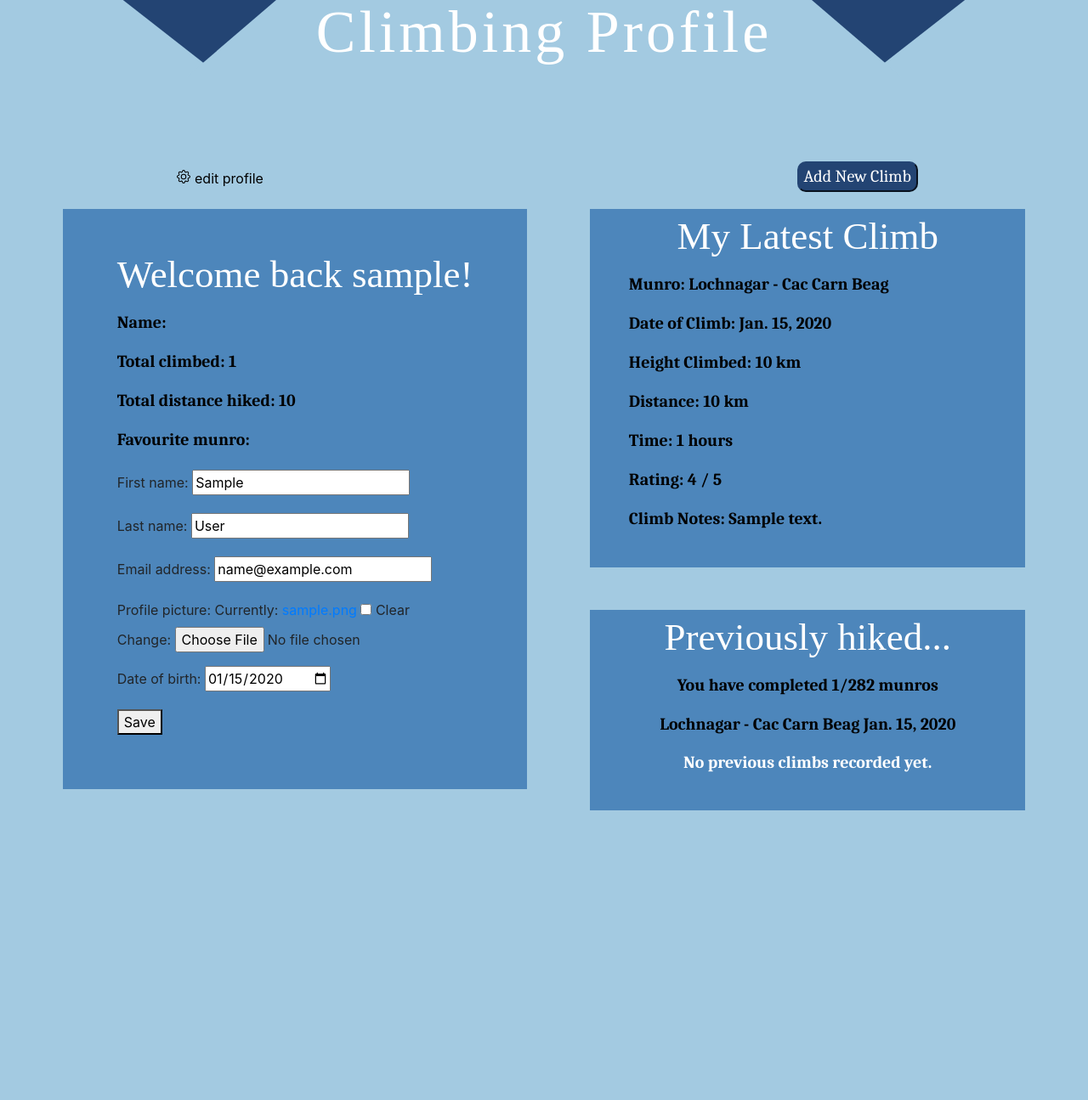
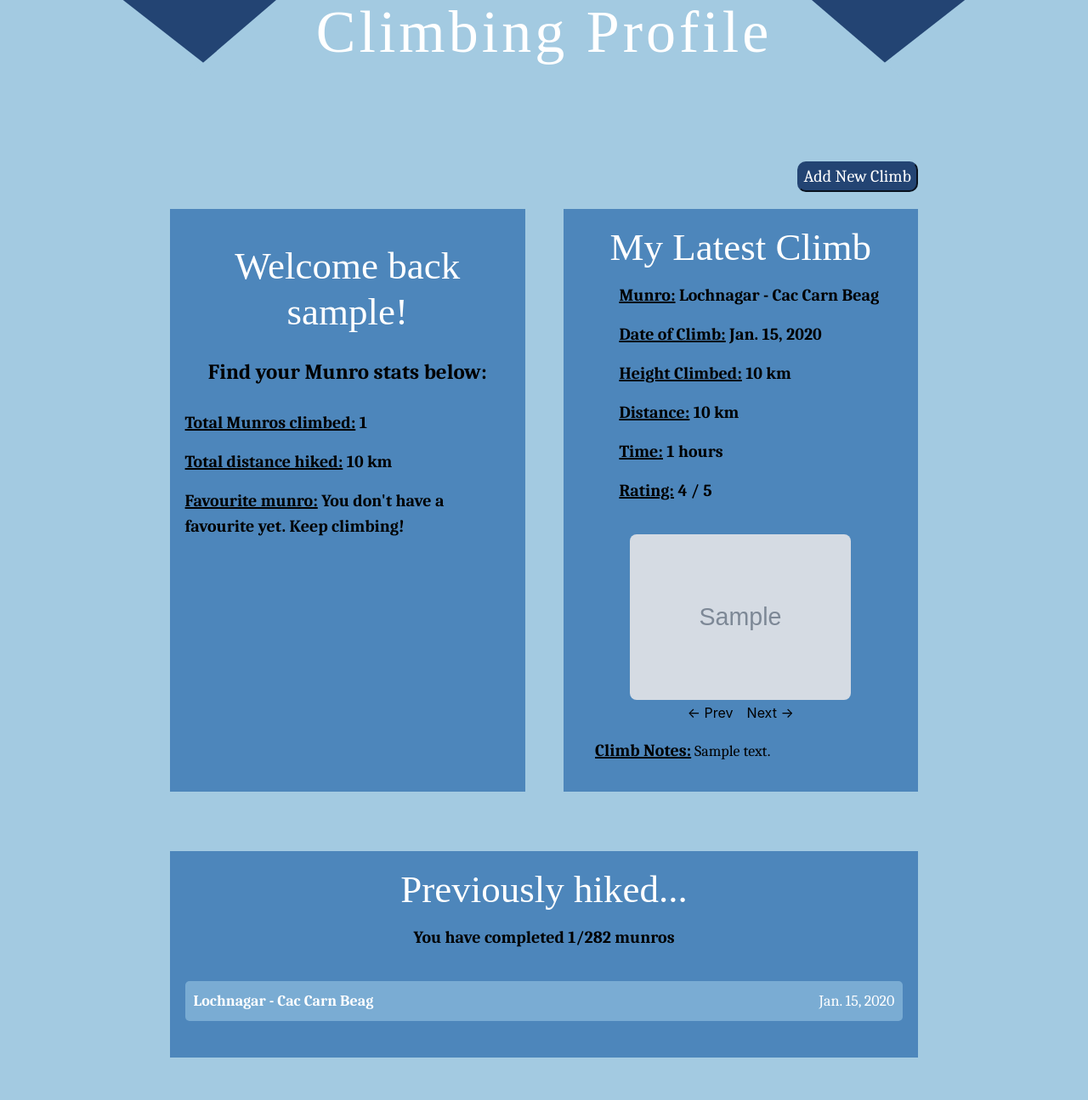
Before and after one commit to nrose19/the_munro_bag, a Django app: page /profile/ in a window 1280 px wide; the page is wider, and only the part inside the window is pictured. Shown: the part 340-1635 px from the top of that part at 85% size. Before the commit the page ends 1294 px from the top of that part, so only its background shows below. Run offline with Django 3.2, Linux system fonts and the light colour scheme; a user stored in the database is signed in; data comes from the database, SQL or seed files in the repository; tables that the repository leaves empty hold one stand-in row (values such as "Sample post"); grey boxes marked "Sample" are stand-in pictures; some libraries are stand-ins or nearby versions; some web fonts are replaced.

Commit message:
profile page layout adjusted, images implemented for latest climb, highlighted munro's name after they've been climbed, other small changes

```diff
--- a/munro_app/views.py
+++ b/munro_app/views.py
@@ -8,11 +8,14 @@ from munro_app.models import Munro, ClimbRecord, Photo, UserProfile, UserFavouri
 from munro_app.forms import UserForm, UserProfileForm, UserEditForm, ClimbRecordForm
 
 def index(request):
-    top_munros = Munro.objects.order_by('-height')[:10]
+    top_munros = Munro.objects.order_by('-height')[:15]
     latest_climb = None
+    latest_climb_photos = []
 
     if request.user.is_authenticated:
         latest_climb = ClimbRecord.objects.filter(user=request.user).order_by('-climb_date', '-created_at').first()
+        if latest_climb:
+            latest_climb_photos = latest_climb.photos.all()
 
     search_query = request.GET.get('search', '')
     if search_query:
@@ -22,6 +25,7 @@ def index(request):
     context = {
         'top_munros': top_munros,
         'latest_climb': latest_climb,
+        'latest_climb_photos': latest_climb_photos,
     }
 
     print(top_munros)
@@ -207,11 +211,18 @@ def munro_list(request):
 
     regions = Munro.objects.values_list('region', flat=True).distinct().order_by('region')
 
+    climbed_ids = set()
+    if request.user.is_authenticated:
+        climbed_ids = set(
+            ClimbRecord.objects.filter(user=request.user).values_list('munro_id',flat=True)
+        )
+
     return render(request, 'munro/munro_list.html', {
         'munros': munros,
         'regions': regions,
         'search_query': search_query,
         'region_filter': region_filter,
+        'climbed_ids': climbed_ids,
     })
 
 @login_required
--- a/munrobag/urls.py
+++ b/munrobag/urls.py
@@ -17,6 +17,8 @@ from django.contrib import admin
 from django.urls import path, include, reverse
 from registration.backends.simple.views import RegistrationView
 from munro_app import views
+from django.conf.urls.static import static
+from django.conf import settings
 
 app_name = 'munro_app'
 
@@ -36,4 +38,4 @@ urlpatterns = [
         MyRegistrationView.as_view(),
         name='registration_register'),
     path('accounts/', include('registration.backends.simple.urls')),
-]
+] + static(settings.MEDIA_URL, document_root=settings.MEDIA_ROOT)
--- a/static/css/styles.css
+++ b/static/css/styles.css
@@ -52,8 +52,9 @@ main {
 }
 
 .profile-info {
-    padding: 5%;
-    padding-top: 50px;
+    padding: 2%;
+    padding-top: 40px;
+    margin-bottom: 50px;
 }
 
 .profile-body{
@@ -83,8 +84,8 @@ main {
 
 .add-climb {
     display: flex;
-    justify-content: flex-end;
-    padding-bottom: 20px;
+    flex-direction: column;
+    align-items: flex-end;
 }
 
 .climb-btn {
@@ -111,7 +112,7 @@ main {
     top: 50%;
     transform: translate(-50%, -50%);
     width: 60%;
-    max-height: 90vh; /* Limit height to 90% of viewport */
+    max-height: 75vh; /* Limit height to 90% of viewport */
     overflow-y: auto; /* Enable scrolling if content exceeds height */
     background-color: var(--blue);
     border-radius: 10px;
@@ -423,11 +424,38 @@ h2 {
 }
 
 .box-multiple {
+    display: flex;
     flex-direction: column;
     justify-content: space-evenly;
-    padding: 5%;
-    padding-top: 5px;
+    padding: 2%;
+    margin-top: 0;
     margin-bottom: 50px;
+}
+
+/* styling for latest climb photos */
+.display-photo{
+    display: flex;
+    flex: 1;
+    position: relative;
+    align-items: center;
+    justify-content: center;
+    min-height: 200px;
+    margin-top: 20px;
+}
+
+.climb-img{
+    max-width: 260px;
+    max-height: 260px;
+    object-fit: cover;
+    border-radius: 8px;
+}
+
+.carousel-photo {
+    display: block;
+}
+
+.carousel-hidden {
+    display: none;
 }
 
 /* styling navigation menu */
@@ -528,6 +556,7 @@ h2 {
 }
 
 .top-munro {
+    display: flex;
     font-family: var(--main-font);
     font-size: 22px;
     color: white;
@@ -645,6 +674,7 @@ h2 {
     flex-wrap: wrap;
     list-style: none;
     padding-left: 0;
+    margin-top: 50px;
 }
 
 .region-box li {
@@ -691,12 +721,14 @@ h2 {
     white-space: nowrap;
 }
 
+.climbed-munro{
+    color: #44D62C;
+}
+
 /* makes it move */
 .individual-region:hover {
     transform: translateY(-5px);
 }
-
-
 
 
 
--- a/static/js/main_script.js
+++ b/static/js/main_script.js
@@ -65,7 +65,6 @@ window.addEventListener('DOMContentLoaded', () => {
     navColour();
 
 
-
     //add climb modal information
     var modal = document.getElementById("addClimb");
     var navModal = document.getElementById("menuLinks");
@@ -130,4 +129,16 @@ window.addEventListener('DOMContentLoaded', () => {
             document.body.classList.remove("modal-open");
         }
     }
+
+
+    //latest climb photos
+    let currentPhoto = 0;
+    const photos = document.querySelectorAll('.carousel-photo');
+
+    function changePhoto(direction){
+        photos[currentPhoto].style.display = 'none';
+        currentPhoto = (currentPhoto + direction + photos.length) % photos.length;
+        photos[currentPhoto].style.display = 'block';
+    }
+
 });
--- a/templates/munro/munro_list.html
+++ b/templates/munro/munro_list.html
@@ -51,9 +51,9 @@
                         <div class="long-text">
                             {% for m in region.list %}
                                 <div class="munro-row">
-                                    <span class="munro-left">{{ m.name }}</span>
+                                    <span class="munro-left {% if m.id in climbed_ids %}climbed-munro{% endif %}">{{ m.name }}</span>
                                     <span class="munro-dots"></span>
-                                    <span class="munro-right">{{ m.height }} m</span>
+                                    <span class="munro-right {% if m.id in climbed_ids %}climbed-munro{% endif %}">{{ m.height }} m</span>
                                 </div>
                             {% endfor %}
                         </div>
--- a/templates/munro/user_profile.html
+++ b/templates/munro/user_profile.html
@@ -13,7 +13,7 @@
         <div class="base-triangle mtn-right"></div>
     </div>
     <div class="mountains profile-body">
-        <div class="edit-profile">
+        <!-- <div class="edit-profile">
            <button class="edit-btn">
                 <svg xmlns="http://www.w3.org/2000/svg" width="16" height="16" fill="currentColor" class="bi bi-gear" viewBox="0 0 16 16">
                     <path d="M8 4.754a3.246 3.246 0 1 0 0 6.492 3.246 3.246 0 0 0 0-6.492M5.754 8a2.246 2.246 0 1 1 4.492 0 2.246 2.246 0 0 1-4.492 0"/>
@@ -21,10 +21,8 @@
                 </svg>
                 <p style="margin-left: 5px;">edit profile</p>
             </button>
-            <div class="add-climb">
-                <button id="modalBtn" class="climb-btn">Add New Climb</button>
-            </div>
-        </div>
+
+        </div> -->
 
             <!-- Add Climb Modal  -->
              <div id="addClimb" class="modal" {% if climb_modal_open %}style="display: block;"{% endif %}>
@@ -74,7 +72,7 @@
                         <div class="form-row">
                             <label class="form-label">Total meters climbed:</label>
                             <div class="form-input-container inline-input">
-                                {{ form.total_meters_climbed }} <span class="unit">km</span>
+                                {{ form.total_meters_climbed }} <span class="unit">m</span>
                             </div>
                         </div>
 
@@ -143,67 +141,87 @@
                     </form>
                 </div>
              </div>
+                <div style="display: flex; flex-direction: column; gap: 20px; padding-left: 200px; padding-right: 200px;">
 
-        <div class="flex-container">
-            <div class="profile-info" style="background-color: #4D86BB;">
-                <h2>Welcome back {{ user.username }}!</h2>
-
-
-                <div class="basic-text" style="text-align: left !important;">
-                    <p>Name: </p>
-                    <p>Total climbed: {{ total_climbed }}</p>
-                    <p>Total distance hiked: {{ total_distance }}</p>
-                    <p>Favourite munro: </p>
+                        <!-- climb button - activates modal for add climb form -->
+                        <div class='add-climb' style="display: flex; justify-content: flex-end;">
+                            <button id="modalBtn" class="climb-btn">Add New Climb</button>
                         </div>
 
-                <form method="post" enctype="multipart/form-data" style="margin-top: 20px;">
-                    {% csrf_token %}
-                    <input type="hidden" name="profile_submit" value="1">
-                    {{ user_form.as_p }}
-                    {{ profile_form.as_p }}
-                    <button type="submit">Save</button>
-                </form>
+                        <!-- User stat box -->
+                        <div style="display: flex; flex-direction: row; gap: 45px;">
+
+                            <div class="profile-info" style="background-color: #4D86BB; flex: 1;">
+                                <h2>Welcome back {{ user.username }}!</h2>
+                                <div class="basic-text" style="text-align: left !important; padding-top: 10px;">
+                                    <p style="text-align: center !important; font-size: 25px;">Find your Munro stats below:</p>
+                                    <div style="padding-top: 10px;">
+                                        <p><u>Total Munros climbed:</u> {{ total_climbed }}</p>
+                                        <p><u>Total distance hiked:</u> {{ total_distance }} km</p>
+                                        <p><u>Favourite munro:</u>
+                                            {% if is_favourite %}
+                                                {{ munro }}
+                                            {% else %}
+                                                You don't have a favourite yet. Keep climbing!
+                                            {% endif %}
+                                        </p>
                                     </div>
-            <div style="width:40%; column-gap: 10%;">
-                <div class="box-multiple" style="background-color: #4D86BB;">
+                                </div>
+                            </div>
+                            <!-- Latest climb box -->
+                            <div class="box-multiple" style="background-color: #4D86BB; flex: 1;">
                                 <h2>My Latest Climb</h2>
                                 {% if latest_climb %}
+                                    <div class="flex-container">
                                         <div class="basic-text" style="text-align: left; margin-left: 20px;">
-                                <p><strong>Munro:</strong> {{ latest_climb.munro.name }}</p>
-                                <p><strong>Date of Climb:</strong> {{ latest_climb.climb_date }}</p>
-                                <p><strong>Height Climbed:</strong> {{ latest_climb.total_meters_climbed }} km</p>
-                                <p><strong>Distance:</strong> {{ latest_climb.total_distance }} km</p>
-                                <p><strong>Time:</strong> {{ latest_climb.completion_time_hours }} hours</p>
-                                <p><strong>Rating:</strong> {{ latest_climb.star_rating }} / 5</p>
-                                {% if latest_climb.comments %}
-                                <p><strong>Climb Notes:</strong> {{ latest_climb.comments }}</p>
+                                            <p><u>Munro:</u> {{ latest_climb.munro.name }}</p>
+                                            <p><u>Date of Climb:</u> {{ latest_climb.climb_date }}</p>
+                                            <p><u>Height Climbed:</u> {{ latest_climb.total_meters_climbed }} km</p>
+                                            <p><u>Distance:</u> {{ latest_climb.total_distance }} km</p>
+                                            <p><u>Time:</u> {{ latest_climb.completion_time_hours }} hours</p>
+                                            <p><u>Rating:</u> {{ latest_climb.star_rating }} / 5</p>
+                                        </div>
+                                        {% if latest_climb.photos %}
+                                        <div class="display-photo" style="display: flex; flex-direction: column;">
+                                            {% for photo in latest_climb.photos.all %}
+                                                <img src="{{ photo.image.url }}"
+                                                alt="Photo from {{ latest_climb.munro.name }}"
+                                                class="carousel-photo climb-img {% if not forloop.first %}carousel-hidden{% endif %}"
+                                                data-index="{{ forloop.counter0 }}"
+                                                >
+                                            {% endfor %}
+                                            <div style="display: flex; flex-direction: row;">
+                                               <button onclick="changePhoto(-1)" class="edit-btn">← Prev</button>
+                                                <button onclick="changePhoto(1)" class="edit-btn">Next →</button>
+                                            </div>
+                                        </div>
                                         {% endif %}
                                     </div>
+                                    {% if latest_climb.comments %}
+                                    <p class="long-text" style="color: black !important; text-align: left; margin-left: 20px;"><u class="basic-text">Climb Notes:</u> {{ latest_climb.comments }}</p>
+                                    {% endif %}
                                 {% else %}
                                     <div>
                                         <p class="basic-text">Climb a Munro recently? Click the button up above to add a new climb!</p>
                                     </div>
                                 {% endif %}
                             </div>
-                <div class="box-multiple" style="background-color: #4D86BB;">
+
+                        </div>
+
+                        <!-- previously hiked box -->
+                        <div class="box-multiple" style="background-color: #4D86BB; width: 100%;">
                             <h2>Previously hiked...</h2>
                             <div>
                                 <p class="basic-text">You have completed {{ total_climbed }}/282 munros</p>
+                            </div>
                             {% if climbs %}
+                                <ul style="list-style-type: none; padding-left: 0; margin-top: 20px;">
                                     {% for c in climbs %}
-                                <div class="basic-text">{{ c.munro.name }} {{ c.climb_date }}</div>
-                            {% endfor %}
-                        {% else %}
-                            <p class="climb-txt">No climbs have been recorded yet.</p>
-                        {% endif %}
-                    </div>
-                        {% if previously_hiked %}
-                            <ul style="list-style-type: none; padding-left: 0; margin-top: 20px;">
-                                {% for climb in previously_hiked %}
                                     <li style="margin-bottom: 10px; background-color: var(--blue); padding: 10px; border-radius: 5px;">
-                                    <a href="{% url 'munro_app:climb_detail' climb.id %}" style="color: white; text-decoration: none; font-family: var(--small-font); font-size: 18px; display: flex; justify-content: space-between;">
-                                        <span><strong>{{ climb.munro.name }}</strong></span>
-                                        <span>{{ climb.climb_date }}</span>
+                                        <a href="{% url 'munro_app:climb_detail' c.id %}" style="color: white; text-decoration: none; font-family: var(--small-font); font-size: 18px; display: flex; justify-content: space-between;">
+                                            <span><strong>{{ c.munro.name }}</strong></span>
+                                            <span>{{ c.climb_date }}</span>
                                         </a>
                                     </li>
                                     {% endfor %}
@@ -214,7 +232,7 @@
                                 </div>
                             {% endif %}
                         </div>
-            </div>
+
                     </div>
                 </div>
 {% endblock %}
```
Also changed, not shown: templates/munro/index.html (+26 -4 lines), media/climb_photos/Beinn_Narnain_Munro_pic.jpg (added). Lines whose indentation alone changed are shown as unchanged.
